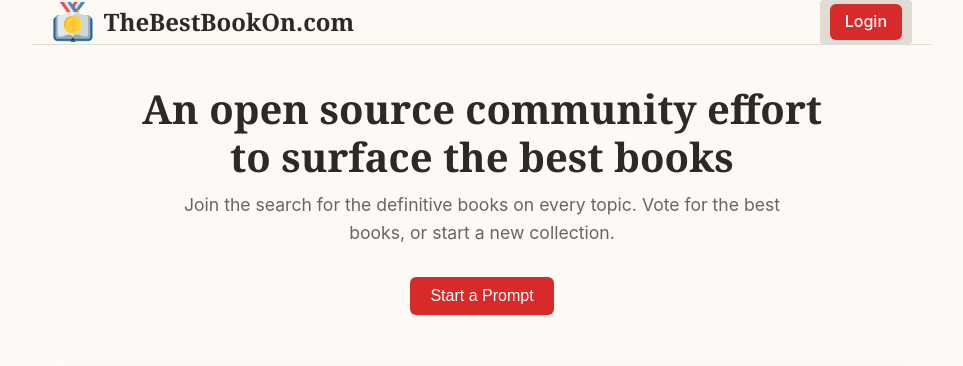
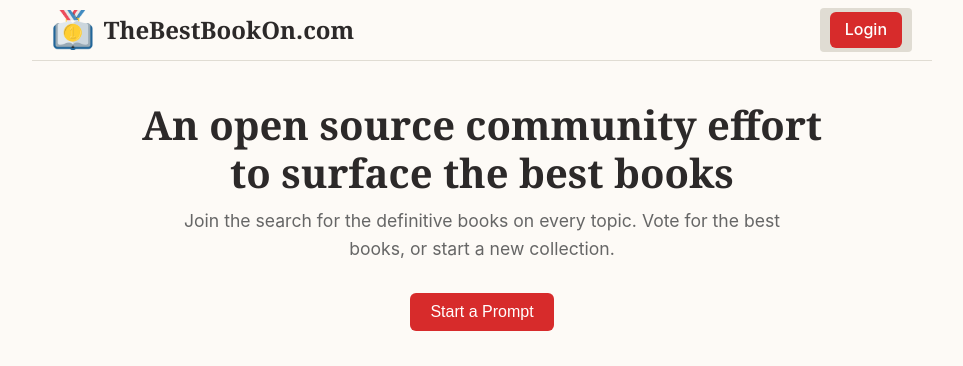
Before and after one commit to shoaib-inamdar/TheBestBookOn.com, a FastAPI app: page / in a window 1280 px wide. Shown: the top 366 px of the page, without its empty margins (158-1121 px from the left). Run offline with FastAPI, Linux system fonts and the light colour scheme; data comes from the database, SQL or seed files in the repository.

Commit message:
Style: Update logo margin to 10px 0

```diff
--- a/templates/base.html
+++ b/templates/base.html
@@ -13,7 +13,8 @@
 
 <body>
     <header class="container">
-        <a href="/" class="logo" style="display: flex; align-items: center; gap: 10px; text-decoration: none;">
+        <a href="/" class="logo"
+            style="display: flex; align-items: center; gap: 10px; text-decoration: none; margin: 10px 0;">
             <img src="/static/logo.png" alt="Logo" style="height: 40px; width: auto;">
             TheBestBookOn.com
         </a>
```
